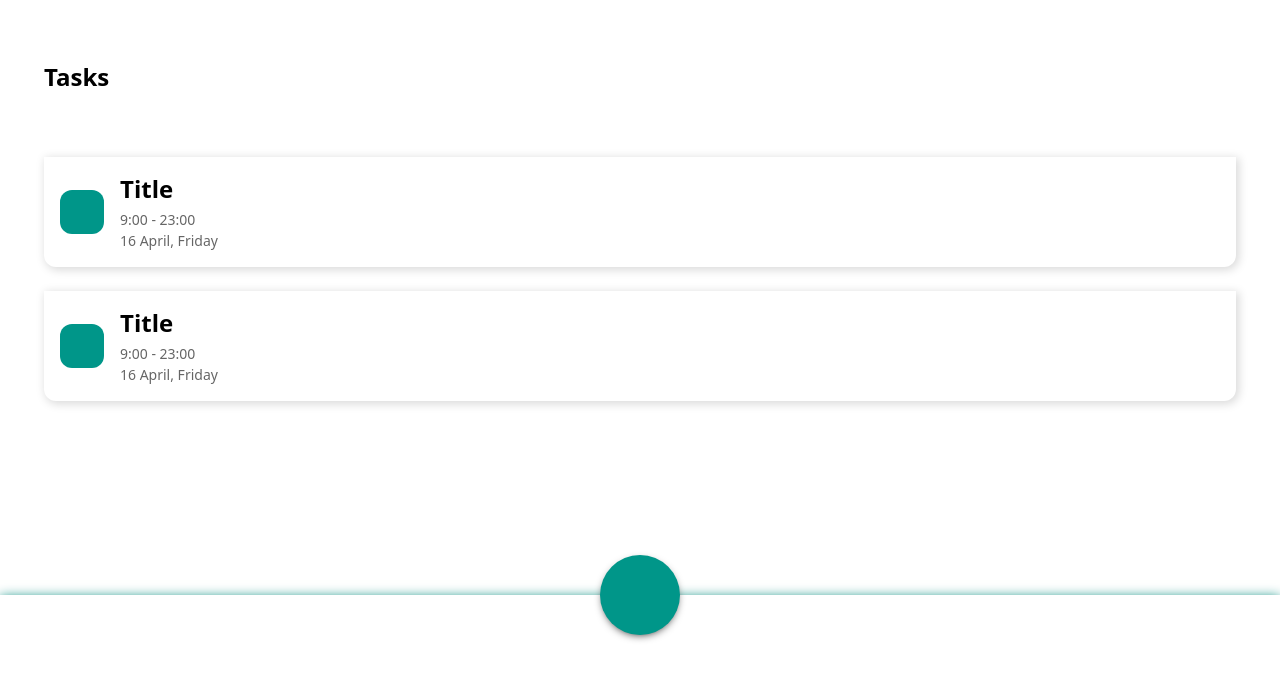
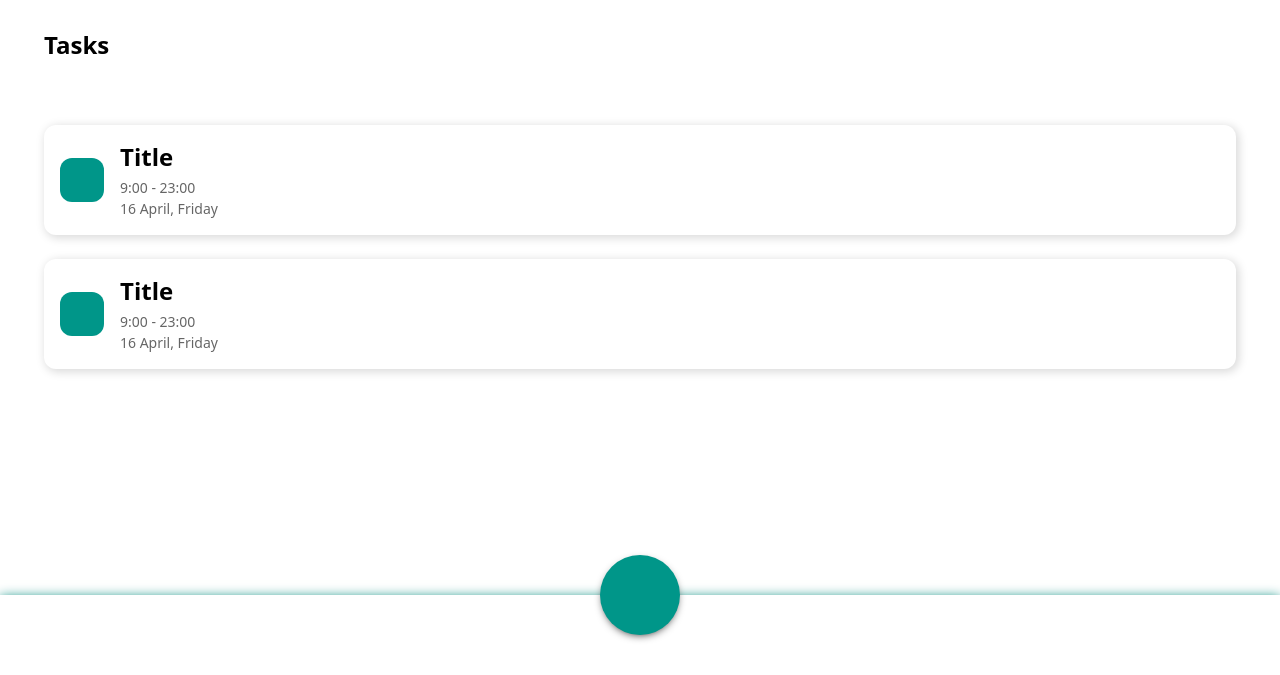
Before and after one commit to mahdibaderloo/todolist, a website: page index.html in a window 1280 px wide. Shown: the part 125-800 px from the top of the page. Drawn offline with Linux system fonts and the light colour scheme.

Commit message:
edit styles

```diff
--- a/index.html
+++ b/index.html
@@ -21,10 +21,10 @@
     <!---------------- Main ---------------->
     <main id="main" class="w-full h-screen flex flex-col justify-between">
         <!--------- Tasks Section ---------->
-            <section id="tasks-section" class="px-11 flex flex-col gap-16 w-full mt-16">
+            <section id="tasks-section" class="px-11 flex flex-col justify-start gap-16 w-full mt-8">
                 <p id="tasks-title" class="text-2xl font-bold">Tasks</p>
                 <ul id="tasks-wrapper" class="w-full flex flex-col gap-6">
-                    <li id="task-box" class="w-full flex items-center rounded-b-xl shadow-[2px_2px_10px_1px_rgba(0,0,0,0.15)] p-4">
+                    <li id="task-box" class="w-full flex items-center rounded-xl shadow-[2px_2px_10px_1px_rgba(0,0,0,0.15)] p-4">
                         <div id="done" class="w-11 h-11 bg-teal-600 rounded-xl">
                             <img src="" alt="" id="tick-icon" class="hidden">
                         </div>
@@ -37,7 +37,7 @@
                         </div>
                         <img src="" alt="" id="task-setting-icon">
                     </li>
-                    <li id="task-box" class="w-full flex items-center rounded-b-xl shadow-[2px_2px_10px_1px_rgba(0,0,0,0.15)] p-4">
+                    <li id="task-box" class="w-full flex items-center rounded-xl shadow-[2px_2px_10px_1px_rgba(0,0,0,0.15)] p-4">
                         <div id="done" class="w-11 h-11 bg-teal-600 rounded-xl">
                             <img src="" alt="" id="tick-icon" class="hidden">
                         </div>
```
